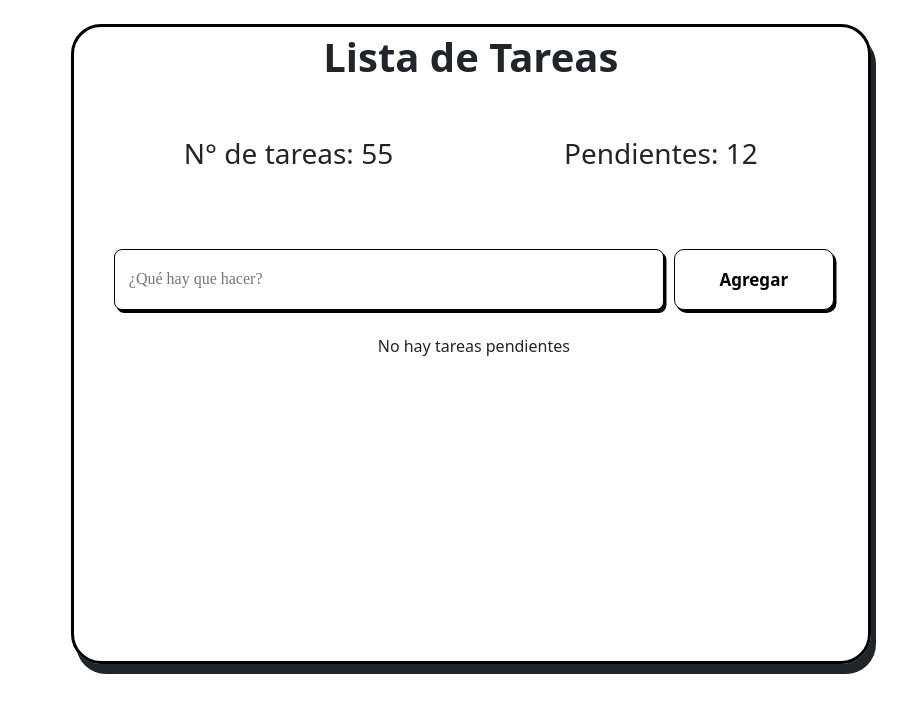
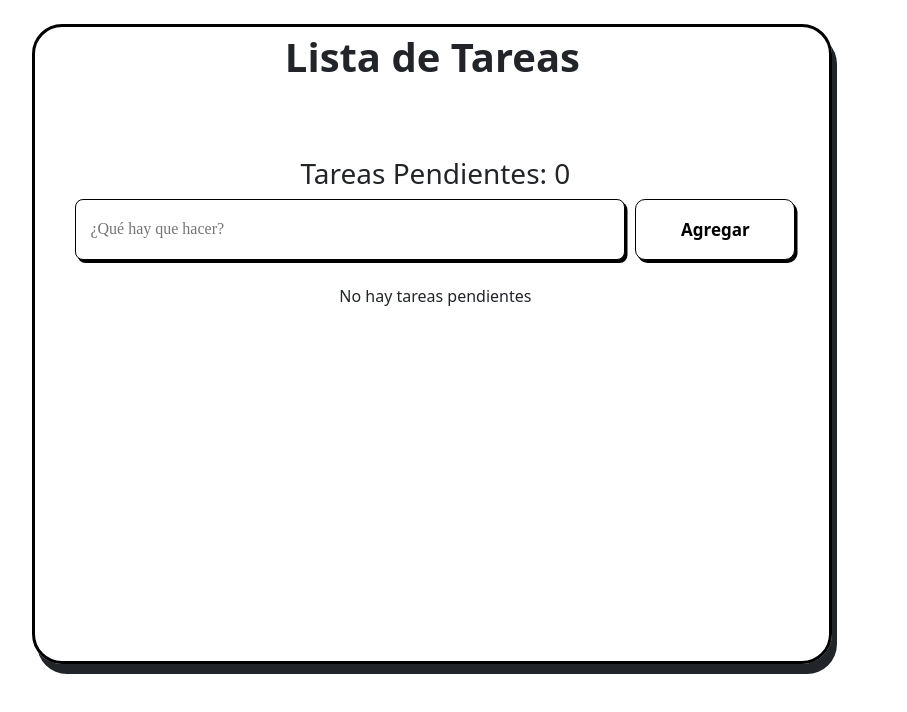
Before and after one commit to FrancoMarchetta/ListaTareas, a React (Vite) app: page / in a window 1280 px wide. Shown: the top 712 px of the page, without its empty margins (326-1233 px from the left). Built offline with nearby package versions, Linux system fonts and the light colour scheme.

Commit message:
cantidad de tareas sube y baja correctamente

```diff
--- a/package.json
+++ b/package.json
@@ -10,10 +10,13 @@
     "preview": "vite preview"
   },
   "dependencies": {
+    "@reduxjs/toolkit": "^2.3.0",
     "bootstrap": "^5.3.3",
     "react": "^18.3.1",
     "react-bootstrap": "^2.10.5",
-    "react-dom": "^18.3.1"
+    "react-dom": "^18.3.1",
+    "react-redux": "^9.1.2",
+    "redux": "^5.0.1"
   },
   "devDependencies": {
     "@eslint/js": "^9.13.0",
--- a/src/App.css
+++ b/src/App.css
@@ -4,7 +4,7 @@
   min-height:40rem;
   width:50rem;
   text-align: center;
-  margin-left: 31%;
+  margin-left: 28%;
   border-radius: 30px;
   box-shadow: 5px 10px;
 }
--- a/src/App.tsx
+++ b/src/App.tsx
@@ -2,12 +2,10 @@ import './App.css'
 import 'bootstrap/dist/css/bootstrap.min.css';
 import "./components/ListTextArea.tsx"
 import ListTextArea from './components/ListTextArea.tsx';
-import Tareas from './components/Tareas.tsx';
 
 
 function App() {
 
-  let taskzone =  document.getElementById("taskZoneID");
 
   return (
     <>
@@ -17,10 +15,6 @@ function App() {
          Lista de Tareas
         </strong>
 
-        <div style={{display:"flex",justifyContent:"space-between",margin:"50px 110px 50px 110px" }}>
-            <h3>N° de tareas: 55</h3>
-            <h3>Pendientes: 12</h3>
-        </div>
 
         <div style={{marginTop:"3rem", display:"flex", margin:"70px 0px 70px 40px"}}>
             <ListTextArea></ListTextArea>
--- a/src/components/ListTextArea.tsx
+++ b/src/components/ListTextArea.tsx
@@ -1,25 +1,42 @@
-import React, { useState, useRef } from "react";
+import { useState, useRef } from "react";
 import "../App";
 
 const ListTextArea = () => {
   const [tasks, setTasks] = useState<string[]>([]);
   const inputRef = useRef<HTMLInputElement | null>(null);
+  let [taskQuantity, setTaskQuantity] = useState(0);
+
+  const incrementTaskQuantity = () =>{
+    setTaskQuantity(taskQuantity+=1)
+  }
+  const decrementTaskQuantity = () =>{
+    setTaskQuantity(taskQuantity-=1)
+  }
 
   const appendTask = () => {
     const inputValue = inputRef.current?.value || "";
-    if (inputValue.trim() === "") return; //
+    if (inputValue.trim() === "") return;
 
     setTasks([...tasks, inputValue]);
-    inputRef.current!.value = ""; //
+    inputRef.current!.value = "";
+    incrementTaskQuantity();
+    console.log(taskQuantity);
+
   };
 
   const removeTask = (index: number) => {
     setTasks(tasks.filter((_, i) => i !== index));
+    decrementTaskQuantity();
+    console.log(taskQuantity);
+
+
   };
 
   return (
     <>
       <main>
+        <h3>Tareas Pendientes: {taskQuantity}</h3>
+
         <div style={{ display: "flex" }}>
           <input
             ref={inputRef}
@@ -33,6 +50,8 @@ const ListTextArea = () => {
           </button>
         </div>
         <br />
+
+
         <section id="taskZoneID">
           {tasks.length === 0 ? (
             <p>No hay tareas pendientes</p>
```
Also changed, not shown: 1 other file (tests, documents, lock files or other folders).
